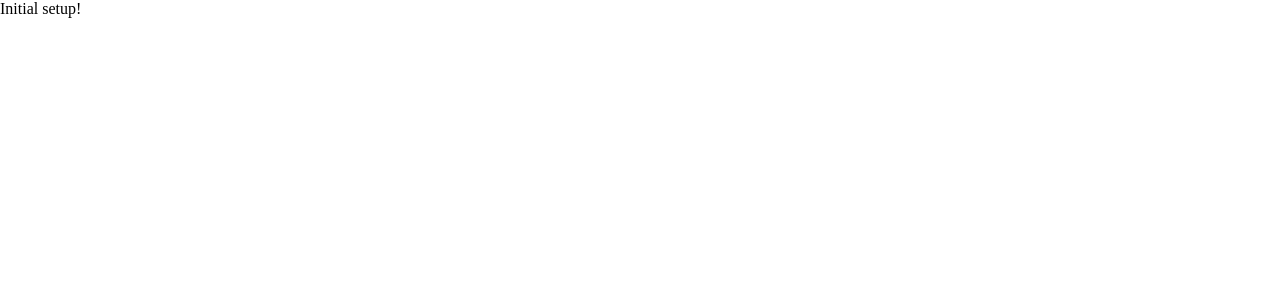
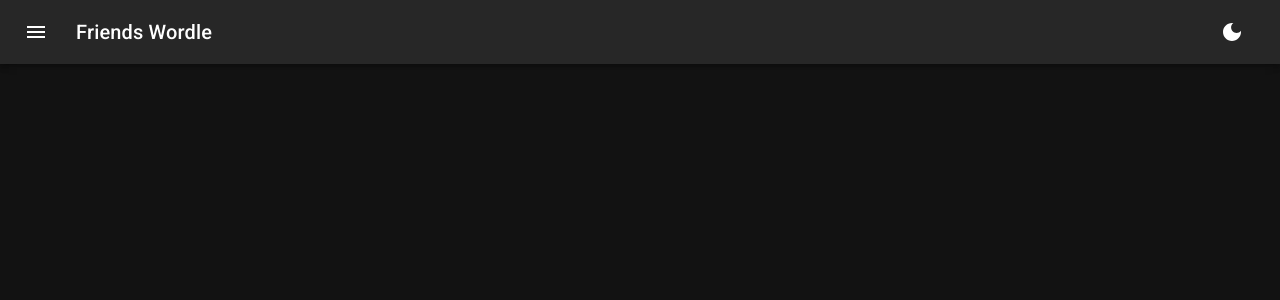
Before and after one commit to danieljmann96/friends-wordle, a React app: page / in a window 1280 px wide. Shown: the top 300 px of the page. Built offline with nearby package versions, Linux system fonts and the light colour scheme.

Commit message:
provider setup etc

```diff
--- a/public/index.html
+++ b/public/index.html
@@ -4,6 +4,7 @@
     <meta charset="UTF-8">
     <title>Friends Wordle</title>
     <link rel="stylesheet" href="https://fonts.googleapis.com/css?family=Roboto:300,400,500,700&display=swap" />
+    <link rel="stylesheet" href="https://fonts.googleapis.com/icon?family=Material+Icons" />
   </head>
   <body style="margin: 0;">
     <div id="root"></div>
--- a/src/components/AppRoot.tsx
+++ b/src/components/AppRoot.tsx
@@ -1,5 +1,48 @@
-import React from 'react';
+import React, { useState } from 'react';
+import { createTheme, ThemeProvider } from '@mui/material/styles';
+import { AppBar, IconButton, Paper, Toolbar, Typography } from '@mui/material';
+import { Menu as MenuIcon, LightMode, DarkMode } from '@mui/icons-material';
 
-export default function ComponentName(): JSX.Element {
-  return <div>Initial setup!</div>;
+const darkTheme = createTheme({ palette: { mode: 'dark' } });
+const lightTheme = createTheme({ palette: { mode: 'light' } });
+
+export default function AppRoot(): JSX.Element {
+  const [darkMode, setDarkMode] = useState<boolean>(true);
+
+  const handleChangeTheme = () => {
+    setDarkMode(mode => !mode);
+  };
+
+  return (
+    <ThemeProvider theme={darkMode ? darkTheme : lightTheme}>
+      <Paper
+        elevation={0}
+        square
+        sx={{ width: '100%', margin: 0, height: '100vh' }}
+      >
+        <AppBar position="static">
+          <Toolbar>
+            <IconButton
+              color="inherit"
+              edge="start"
+              size="large"
+              sx={{ mr: 2 }}
+            >
+              <MenuIcon />
+            </IconButton>
+            <Typography component="div" sx={{ flexGrow: 1 }} variant="h6">
+              Friends Wordle
+            </Typography>
+            <IconButton
+              color="inherit"
+              onClick={handleChangeTheme}
+              size="large"
+            >
+              {darkMode ? <DarkMode /> : <LightMode />}
+            </IconButton>
+          </Toolbar>
+        </AppBar>
+      </Paper>
+    </ThemeProvider>
+  );
 }
--- /dev/null
+++ b/src/components/LetterGrid.tsx
@@ -0,0 +1,5 @@
+import React from 'react';
+
+export default function LetterGrid(): JSX.Element {
+  return <div>grid</div>;
+}
--- a/src/types/index.ts
+++ b/src/types/index.ts
@@ -0,0 +1,6 @@
+export interface WordContextState {
+  word: string;
+}
+export interface ContextProviderProps {
+  children: React.ReactNode;
+}
--- a/tsconfig.json
+++ b/tsconfig.json
@@ -1,8 +1,11 @@
 {
     "compilerOptions": {
+      "lib": ["es6", "dom"],
       "baseUrl": "src",
       "outDir": "./dist/",
       "noImplicitAny": true,
+      "noImplicitThis": true,
+      "strictNullChecks": true,
       "module": "esnext",
       "target": "es5",
       "moduleResolution": "node",
```
Also changed, not shown: package.json (+6 -2 lines), src/providers/WordProvider.tsx (added, +18 -0 lines), 1 other file (tests, documents, lock files or other folders).
